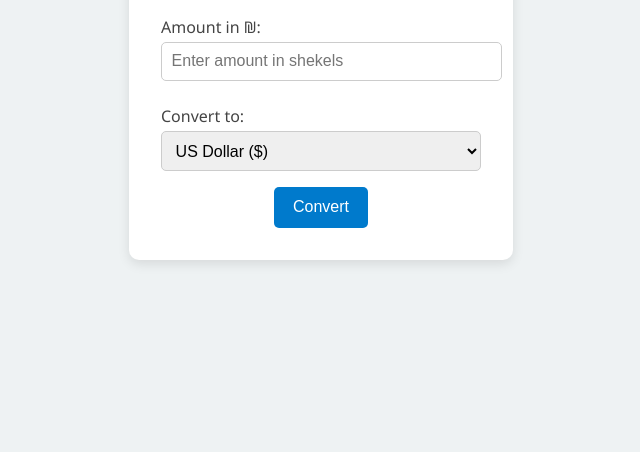
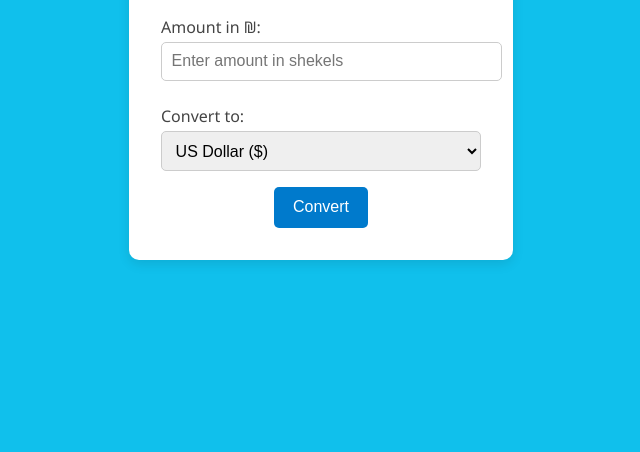
Before and after one commit to roeezach/DevOpsCourseProject, a website: page app/public/index.html in a window 1280 px wide. Shown: the part 348-800 px from the top of the page, without its empty margins (319-959 px from the left). Drawn offline with Linux system fonts and the light colour scheme.

Commit message:
change app styling

```diff
--- a/app/public/style.css
+++ b/app/public/style.css
@@ -1,6 +1,6 @@
 body {
   font-family: "Segoe UI", Tahoma, Geneva, Verdana, sans-serif;
-    background-color: #eef2f3;
+  background-color: #10c0ec;
   margin: 0;
   display: flex;
   justify-content: center;
```
Lines whose indentation alone changed are shown as unchanged.
